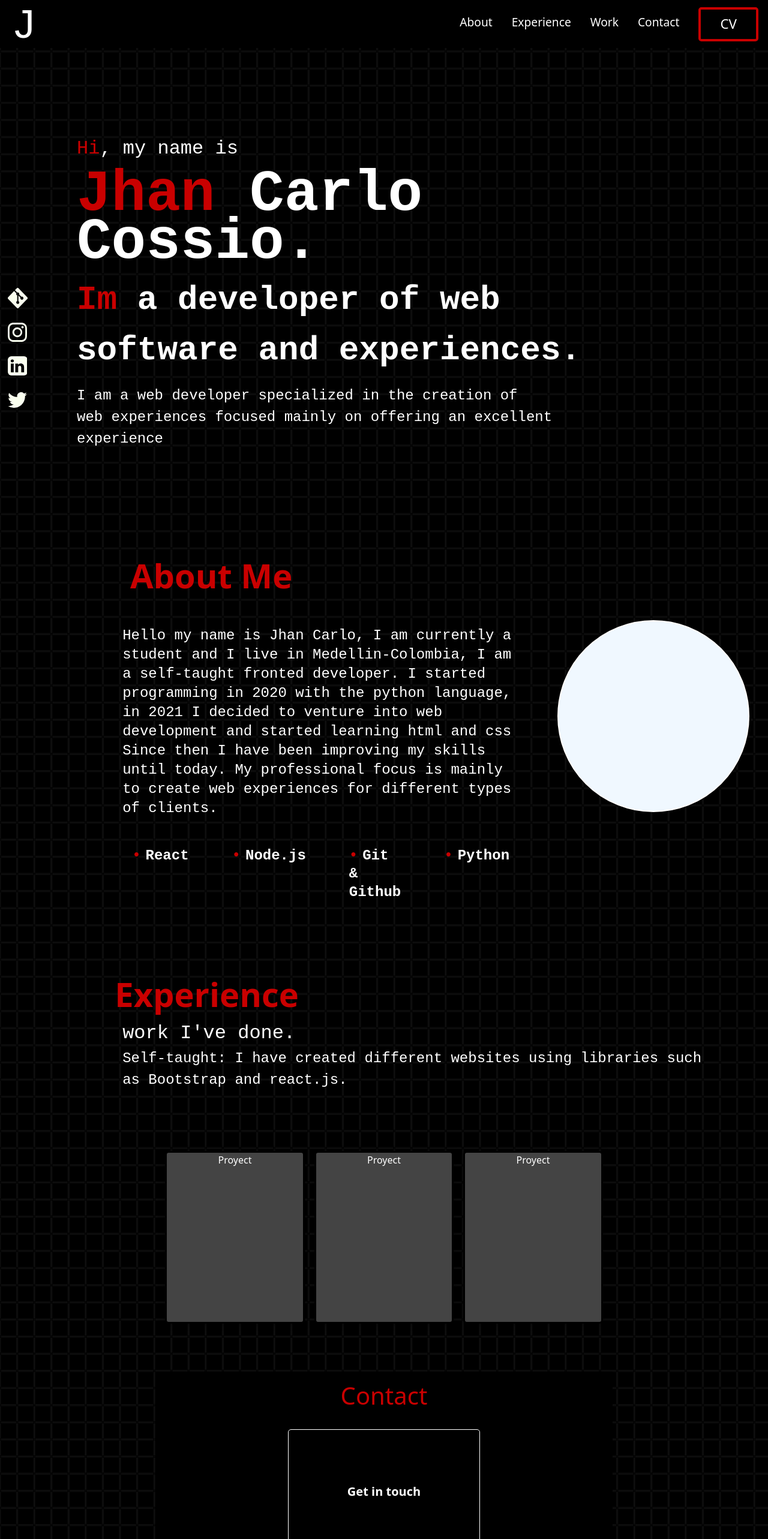
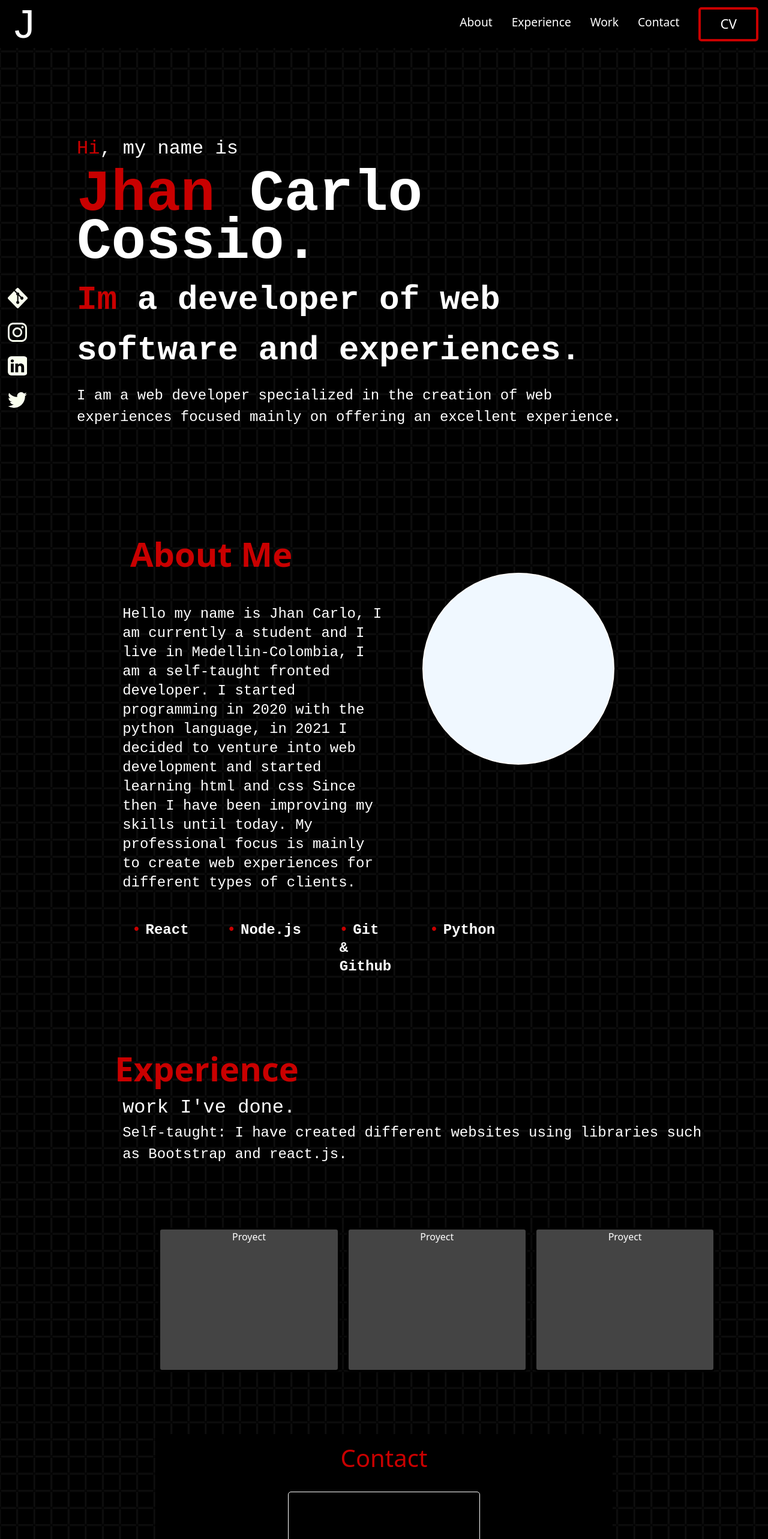
Before and after one commit to jhanccp/PORTFOLIO, a React (Create React App) app: page / in a window 1280 px wide. Shown: the top 2566 px of the page at 60% size. Built offline with nearby package versions, Linux system fonts and the light colour scheme.

Commit message:
part of responsive

```diff
--- a/src/components/aboutMe/aboutMe.css
+++ b/src/components/aboutMe/aboutMe.css
@@ -2,13 +2,12 @@
   position: relative;
   color: white;
   display: grid;
-  grid-template-columns: 1fr 1fr;
+  grid-template-columns: repeat(auto-fit, minmax(20rem, 1fr));
   margin-top: 5rem;
   min-height: 40rem;
   margin-top: 10%;
   margin-left: 7%;
   margin-right: 7%;
-
 }
 
 .section__p--tittle {
@@ -19,8 +18,7 @@
   font-weight: 600;
   line-height: 5rem;
   padding: 1.6rem;
-  color:  rgb(201, 0, 0);
-
+  color: rgb(201, 0, 0);
 }
 .section__p--content {
   display: flex;
@@ -32,13 +30,12 @@
 }
 .div__ul--habilities {
   display: flex;
-  gap: 2.5rem;
+  gap: 2rem;
   font-size: 1rem;
   margin-top: 2rem;
   font-size: 100rem;
   font-weight: 600;
   line-height: 1.9rem;
-
 }
 .div__li--habilities {
   padding: 1rem;
@@ -47,20 +44,27 @@
   list-style: none;
 }
 .div__li--habilities::before {
-    content: "\2022";
-    padding-right: 8px;
-    color:  rgb(201, 0, 0);
+  content: "\2022";
+  padding-right: 8px;
+  color: rgb(201, 0, 0);
 }
 /* .div__section--image {
 
 } */
 .section__div--i {
-  margin-top:10rem;
+  margin-top: 25%;
   margin-left: 4rem;
   background-color: aliceblue;
   width: 20rem;
   height: 20rem;
   border-radius: 100%;
   border: 2px solid white;
-  color:  rgb(201, 0, 0);
+  color: rgb(201, 0, 0);
 }
+
+@media (max-width: 900px) {
+  .section__aboutMe{
+    width: 13rem;
+    grid-template-columns: 30rem 1fr max-content;
+  }
+}
--- a/src/components/experience/experience.css
+++ b/src/components/experience/experience.css
@@ -1,22 +1,20 @@
 .section__experience {
   position: relative;
   margin-left: 7%;
-  display: flex;
   margin-top: 5rem;
-  justify-content: start;
-  align-items: flex-start;
+  display: inline-flex;
   flex-direction: column;
-  min-height: 30vh;
+  flex-wrap: wrap;
   color: white;
-
+  min-width: 50rem;
 }
 .section__p--tittleE {
   display: flex;
+  justify-content: flex-start;
   margin-left: 1.2rem;
   font-size: 3.5rem;
   font-weight: 600;
-  color:  rgb(201, 0, 0);
-
+  color: rgb(201, 0, 0);
 }
 
 /* .div__section--content{
@@ -26,7 +24,7 @@
 
 }  */
 
-.section__li--tittle{
+.section__li--tittle {
   font-family: monospace;
   font-size: 2rem;
   list-style: none;
@@ -37,3 +35,6 @@
   font-size: 1.5rem;
   list-style: none;
 }
+
+/* justify-content: flex-start;
+align-items: flex-start; */
--- a/src/components/home/Home.jsx
+++ b/src/components/home/Home.jsx
@@ -10,8 +10,8 @@ export default function Home() {
         <li className="section__li--profesion"><label className="color">Im</label> a developer of web software and experiences.</li>
         <li className="section__li--text">
           I am a web developer specialized in the creation of
-          <br /> web experiences focused mainly on offering an excellent
-          experience
+          web experiences focused mainly on offering an excellent
+          experience.
         </li>
       </ul>
     </section>
--- a/src/components/home/home.css
+++ b/src/components/home/home.css
@@ -1,13 +1,14 @@
 .section__home {
   position: relative;
-  width: 90%;
+  width: 60rem;
   color: white;
   display: flex;
+  flex-wrap: wrap;
   margin-top: 10rem;
-  justify-content: start;
+  min-height: 27rem;
+  flex-direction: column;
   align-items: flex-start;
-  flex-direction: column;
-  min-height: 27rem;
+  justify-content: center;
 }
 /* .section__ul{
 } */
@@ -23,7 +24,7 @@
   font-size: 6rem;
   list-style: none;
   font-weight: 600;
-  margin-top: .8rem;
+  margin-top: 0.8rem;
   line-height: 5rem;
 }
 .section__li--profesion {
@@ -31,8 +32,7 @@
   font-size: 3.5rem;
   font-weight: 600;
   list-style: none;
-  margin-top: .8rem;
-
+  margin-top: 0.8rem;
 }
 .section__li--text {
   font-family: monospace;
@@ -41,6 +41,6 @@
   font-weight: 500;
   margin-top: 1rem;
 }
-.color{
-  color:  rgb(201, 0, 0);
+.color {
+  color: rgb(201, 0, 0);
 }
--- a/src/components/work/work.css
+++ b/src/components/work/work.css
@@ -1,13 +1,13 @@
 .section__div--container {
-  width: 70%;
-  margin-left: 15%;
+  width: 60rem;
+  margin-left: 14%;
   display: grid;
-  grid-template-columns: 1fr 1fr 1fr;
-  grid-template-rows: 1fr;
-  gap: 1rem;
+  grid-template-columns: repeat(auto-fit, minmax(1.2rem, 1fr));
+  grid-auto-rows: 15rem;
+  gap: 12px;
   padding: 1rem;
   margin-top: 3rem;
-  min-height: 40vh;
+  min-height: 20rem;
   align-content: center;
 }
 
@@ -17,7 +17,6 @@
   text-align: center;
   border: solid 3px black;
   border-radius: 6px;
-  overflow: hidden;
   box-shadow: 0px 1px 10px rgba(0, 0, 0, 0.5);
   transition: all 400ms ease;
   background-color: rgb(68, 68, 68);
@@ -30,3 +29,8 @@
   box-shadow: 5px 5px 20px rgba(0, 0, 0, 0.5);
   transform: translateY(-3%);
 }
+
+/* @media (max-width: 600px) {
+  .facet_sidebar {
+    display: none;
+} */
```
